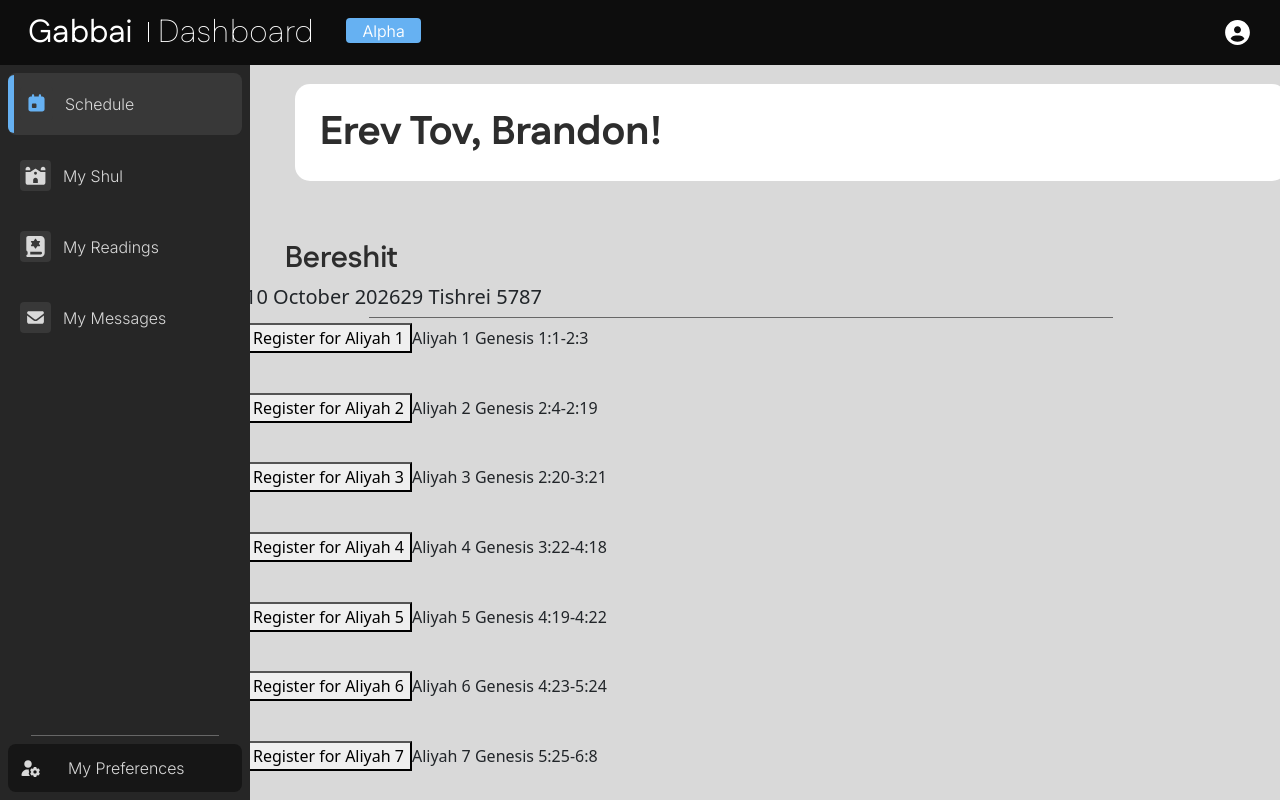
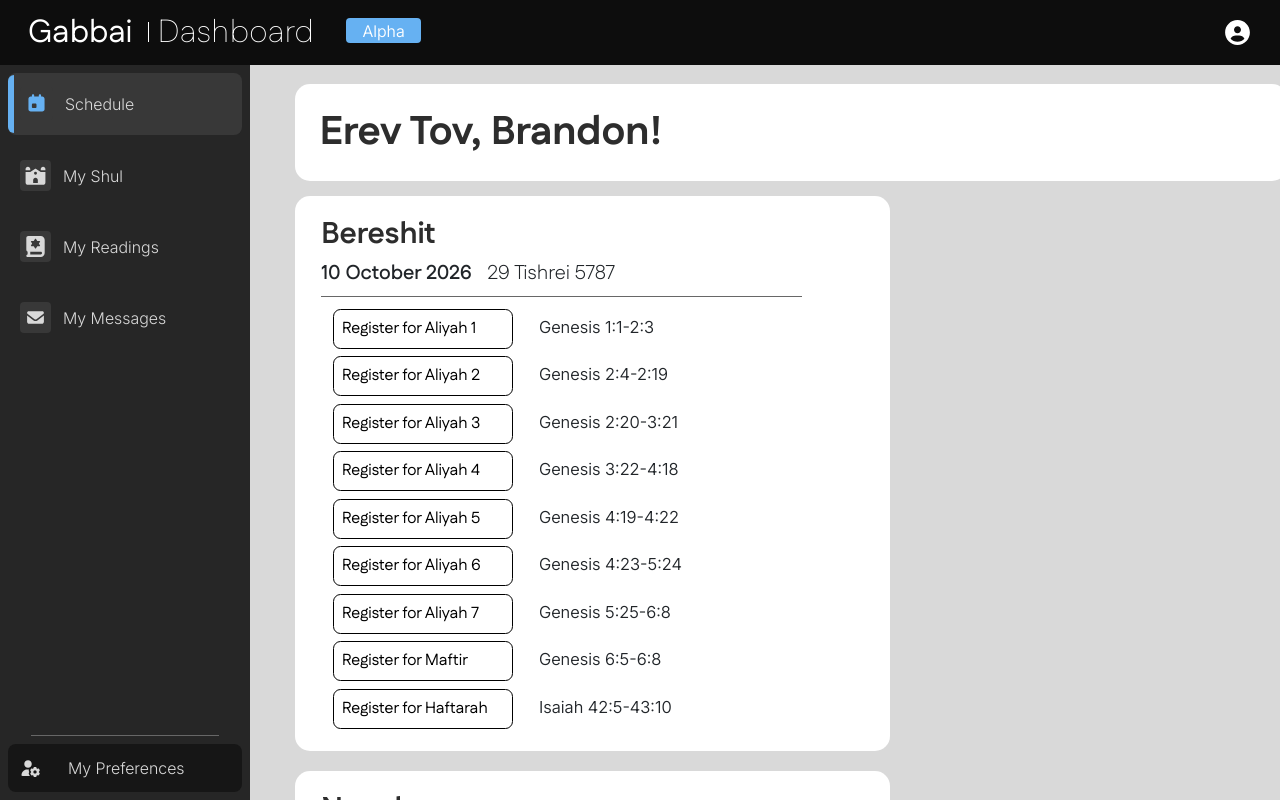
Before and after one commit to brandonbng23/gabbai, a React (Vite) app in the folder frontend/: page / in a window 1280 px wide. Shown: the top 800 px of the page. Built offline with nearby package versions, Linux system fonts and the light colour scheme.

Commit message:
Updated button behaviors and text labels

```diff
--- a/frontend/src/Components/parsha.tsx
+++ b/frontend/src/Components/parsha.tsx
@@ -5,6 +5,7 @@
     hDate: string;
     gregDate: string;
     parsha: string;
+    hParsha: string;
     psukim: string[];
     reader: string;
     user: string;
@@ -25,26 +26,31 @@
     }
 
     function buttonText(): string {
-        return available ? ("Register for " + aliyahText()) : (aliyahText() + " Unavailable");
+        return available ? ("Register for " + aliyahText()) : ("Unavailable");
+    }
+
+    function buttonClass(): string {
+        return available ? "av" : "un"
     }
 
     return (
-        <span>
-            <button disabled={!available} onClick={() => {toggleAvailable(!available)}}>{buttonText()}</button>
-            <span>{props.a < 8 ? "Aliyah " + props.a : (props.a === 8 ? "Maftir" : "Haftarah")} {props.psukim}</span>
-            <p></p>
-        </span>
+        <div className="aliyah">
+            <button className={`parsha-btn-${buttonClass()}`} onClick={() => {toggleAvailable(!available)}}>{buttonText()}</button>
+            <span className="psukim">
+                <span className="psukimText">{props.psukim}</span>
+            </span>
+        </div>
     )
 }
 
-function Parsha({hDate, gregDate, parsha, psukim, reader, user}: Parsha): React.JSX.Element {
+function Parsha({hDate, gregDate, parsha, hParsha, psukim, reader, user}: Parsha): React.JSX.Element {
     return (
-        <div className="aliyah">
+        <div className="parsha">
             <h3>{parsha}</h3>
             <span>
                 <h5>
-                    <span className="gregDate">{gregDate}</span>
-                    <span className="hDate">{hDate}</span>
+                    <span className="engl">{gregDate}</span>
+                    <span className="heb">{hDate}</span>
                 </h5>
             </span>
 
```
